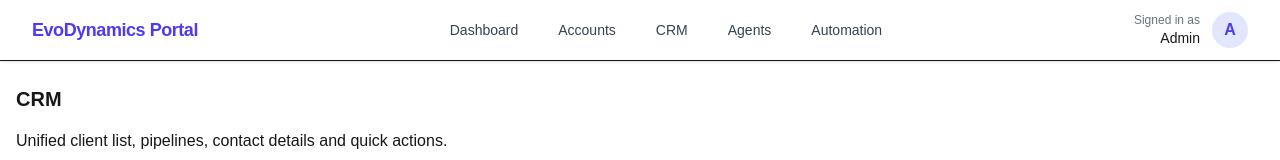
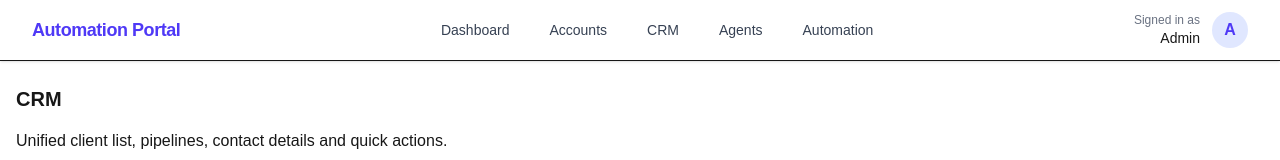
Before and after one commit to ImTalhaArif/freelance-automation, a Next.js app: page /CRM in a window 1280 px wide. Shown: the top 160 px of the page. Built offline with nearby package versions, Linux system fonts and the light colour scheme.

Commit message:
Update Header.tsx

```diff
--- a/components/Header.tsx
+++ b/components/Header.tsx
@@ -28,7 +28,7 @@ export default function Header() {
             className="font-extrabold text-lg text-indigo-600 tracking-tight hover:text-indigo-700 transition-colors"
             onClick={() => setOpen(false)}
           >
-            EvoDynamics Portal
+            Automation Portal
           </Link>
 
           {/* Mobile Menu Button */}
```
